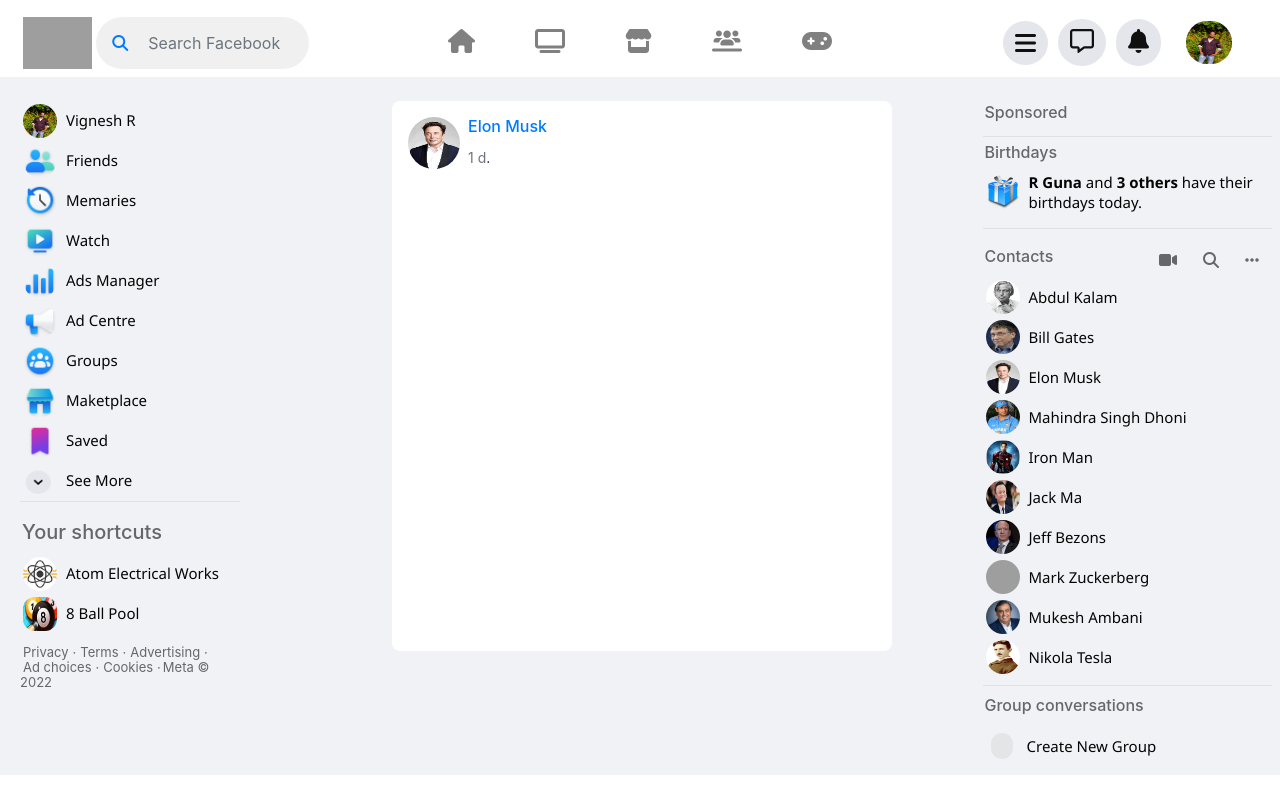
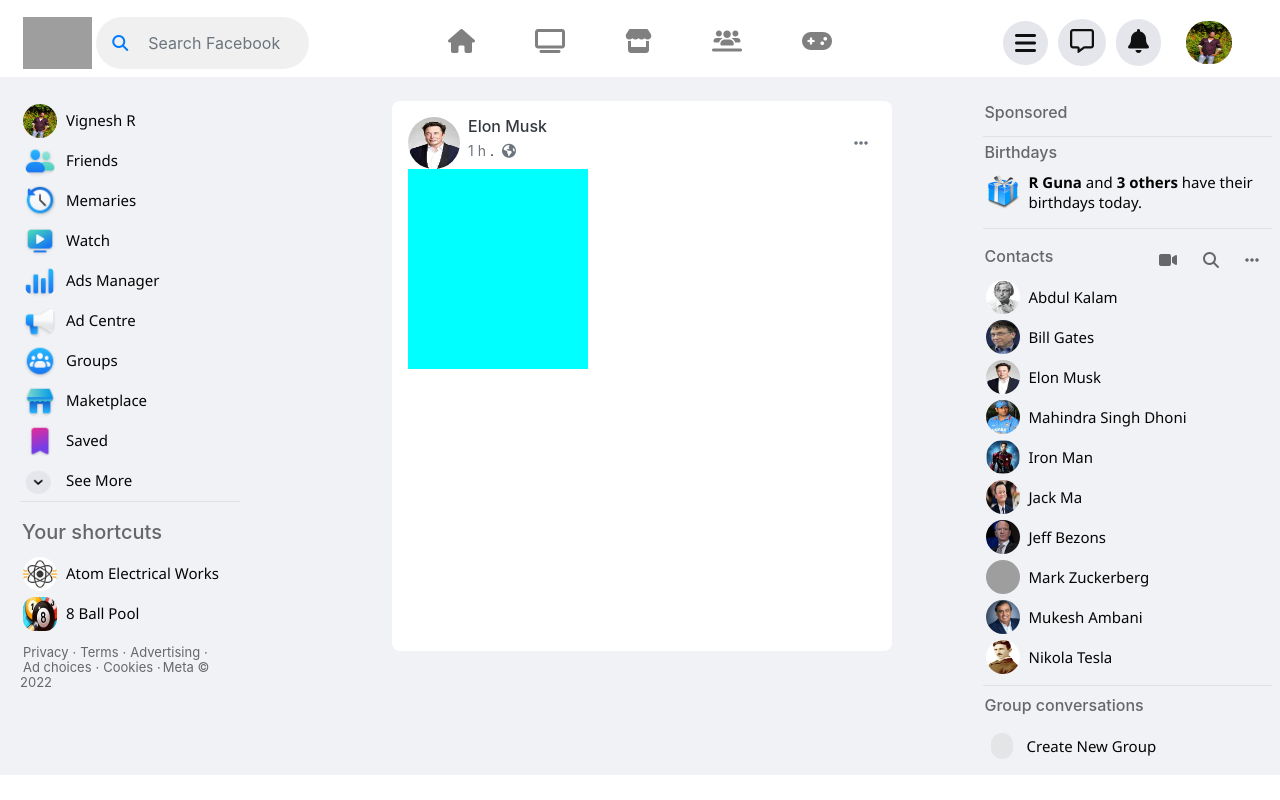
Before and after one commit to viki2701/facebook2022, an Angular app in the folder facebook/: page / in a window 1280 px wide. Built offline with nearby package versions, Linux system fonts and the light colour scheme; grey boxes are pictures that could not be loaded.

Commit message:
main card 31.10.2022

```diff
--- a/facebook/src/app/app.component.html
+++ b/facebook/src/app/app.component.html
@@ -160,30 +160,35 @@
 
       <div Class="col-lg-6 col-md-8 col-xs-12">
            <div class="centre-main d-flex  mb-2 justify-content-center">
+
              <div class="centre-main-card p-3 mb-2">
-              <div class="header-card d-flex flex-row align-items-center">
-                <div>
+              <div class="d-flex align-items-center justify-content-between">
+                <div class="d-flex">
                   <a href="#">
                     <img src="assets\facebook\People\Elon Musk.jpg" alt="Elon Musk" class="card-img-people rounded-circle">
                   </a>
+                  <div class="pl-2 header-name">
+                    <div class="d-flex flex-cloum">
+                    <a href="#" class="text-dark"><h6>Elon Musk</h6></a>
+                    </div>
+                    <div>
+                      <a href="#"><small class="text-muted">1 h</small></a><small class="m-1">.</small>
+                      <small class="text-muted m-1"><i class="fa-solid fa-earth-americas"></i></small>
+                    </div>
+                  </div>
                 </div>
-                <div class="pl-2">
-                  <div class="d-flex flex-cloum">
-                  <a href="#"><h6>Elon Musk</h6></a>
-                  </div>
-                  <div><a href="#"><small><span class="text-muted">1 d</span></small></a><small><span>.</span></small></div>
+                <div class="card-menu-icon">
+                  <a href="#" class="rounded-circle p-2"><i class="fa-solid fa-ellipsis text-muted"></i></a>
                 </div>
+              </div>
+              <div class="card-main-image">
+              </div>
 
             </div>
-              <div>
-
-              </div>
-
-             </div>
-           </div>
-
-
-       </div>
+           <div>
+        </div>
+      </div>
+  </div>
 
       <div class="d-none col-md-4 d-md-flex col-lg-3 d-lg-flex">
           <div class="sidebar-right d-flex flex-column">
--- a/facebook/src/app/app.component.scss
+++ b/facebook/src/app/app.component.scss
@@ -287,3 +287,24 @@
     height: 52px;
     width:52px;
 }
+
+.header-name{
+    line-height: 0px;
+}
+
+.card-menu-icon{
+    a{
+        height: 40px;
+        width: 40px;
+        border-radius: 7px;
+    }
+    a:hover{
+        background-color: #58505014;
+    }
+}
+
+.card-main-image{
+        background-color: aqua;
+        height: 200px;
+        width:180px;
+}
```
